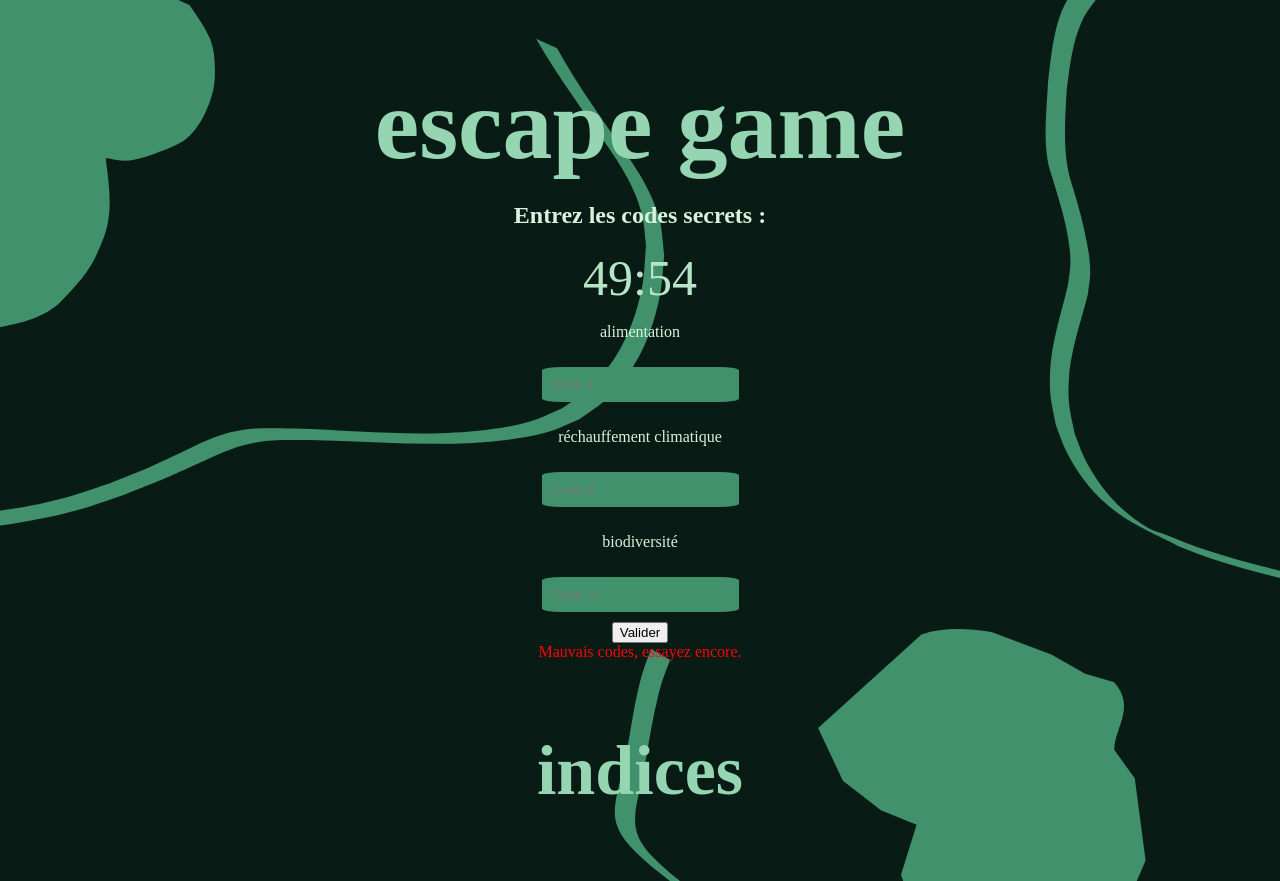
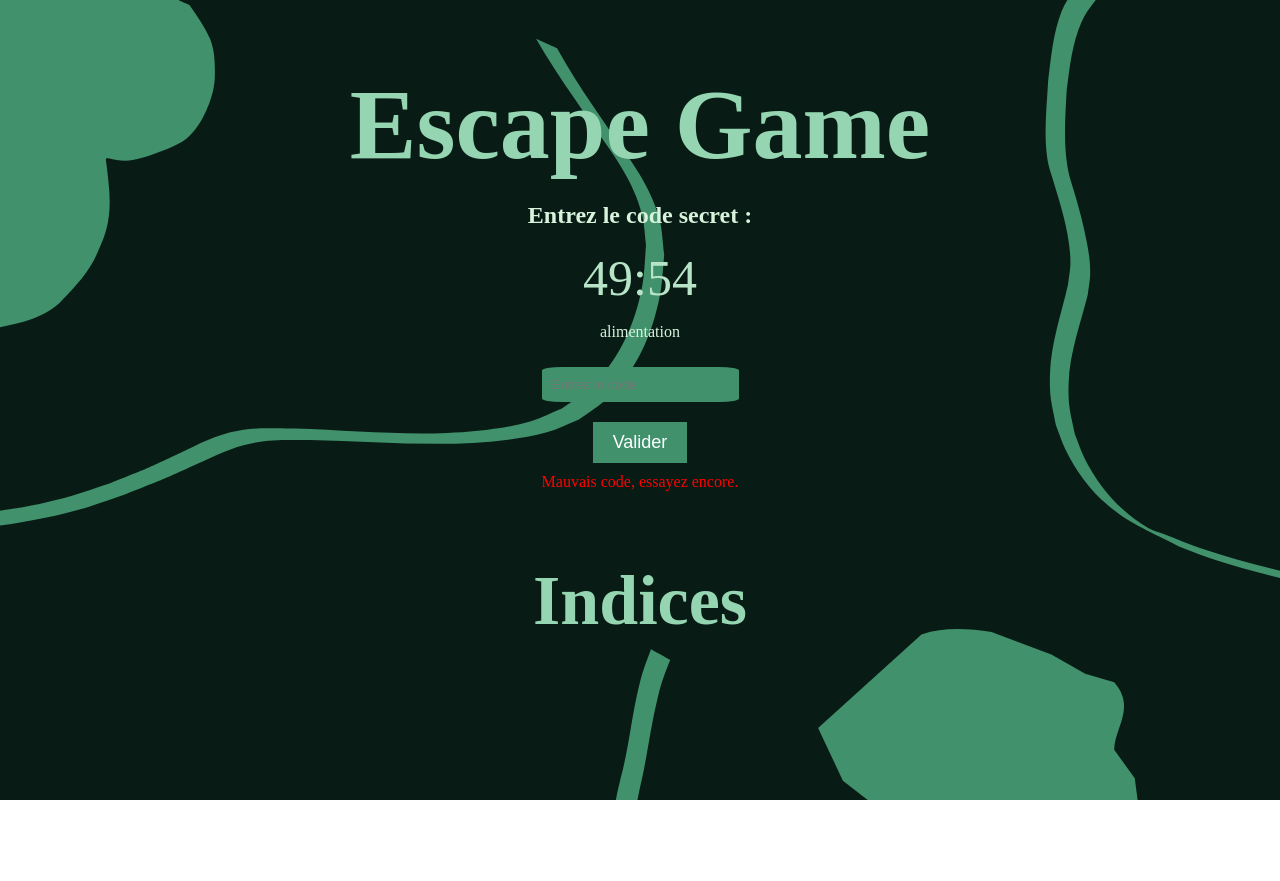
Before and after one commit to limagirare/escape-game, a plain HTML site: page ecos-delegues.html in a window 1280 px wide. Both pictures are taken after a click on the button "Valider". After the commit the page ends 800 px from the top, so only its background shows below. Drawn offline with Linux system fonts and the light colour scheme.

Commit message:
Update ecos-delegues.html

```diff
--- a/ecos-delegues.html
+++ b/ecos-delegues.html
@@ -3,7 +3,7 @@
 <head>
     <meta charset="UTF-8">
     <meta name="viewport" content="width=device-width, initial-scale=1.0">
-    <title>Escape game</title>
+    <title>Escape Game</title>
     <style>
         body {
             background-image: url("fondv2.svg");
@@ -11,6 +11,8 @@
             background-size: cover;
             color: #D8F3DC;
             text-align: center;
+            margin: 0;
+            padding: 0;
         }
         h1 {
             color: #95D5B2;
@@ -19,50 +21,64 @@
         }
         .timer {
             font-size: 50px;
-            margin-top: 0;
             color: #B7E4C7;
         }
         input {
             background-color: #40916C;
-            color: #ffffff;
+            color: white;
             border: none;
             padding: 10px;
             margin: 10px;
             border-radius: 10%;
         }
-        h3{
+        h3 {
             color: #95D5B2;
             font-size: 70px;
         }
-
+        button {
+            padding: 10px 20px;
+            font-size: 18px;
+            background-color: #40916C;
+            color: white;
+            border: none;
+            cursor: pointer;
+            margin: 10px;
+        }
     </style>
 </head>
 <body>
-    <h1>escape game</h1>
-    <h2>Entrez les codes secrets :</h2>
+    <h1>Escape Game</h1>
+    <h2>Entrez le code secret :</h2>
 
     <div class="timer" id="timer">50:00</div>
 
-    <!-- Trois champs de saisie pour les codes -->
-    <div id="codes">
-        <p>alimentation</p>
-        <input type="text" id="input1" placeholder="Code 1">
-        <p>réchauffement climatique</p>
-        <input type="text" id="input2" placeholder="Code 2">
-        <p>biodiversité</p>
-        <input type="text" id="input3" placeholder="Code 3">
+    <div id="code-container">
+        <p id="question">alimentation</p>
+        <input type="text" id="input" placeholder="Entrez le code">
     </div>
 
     <button id="validateButton">Valider</button>
 
     <div id="result"></div>
 
-    <h3>indices</h3>
+    <h3>Indices</h3>
+
+    <!-- Section pour afficher l'animation -->
+    <div id="animation-container" style="display: none;">
+        <h2>Bravo ! Maintenant, découvrez votre empreinte carbone :</h2>
+        <button id="openSiteButton">Aller au test</button>
+        <p>Notez votre empreinte carbone et entrez-la ici :</p>
+        <input type="number" id="carbonInput" placeholder="Ex: 2900">
+        <button id="submitCarbon">Valider</button>
+        <p id="finalResult"></p>
+    </div>
 
     <script>
+        let timerInterval;
+
         function startTimer(duration, display) {
             let timer = duration, minutes, seconds;
-            setInterval(function () {
+            timerInterval = setInterval(function () {
                 minutes = parseInt(timer / 60, 10);
                 seconds = parseInt(timer % 60, 10);
 
@@ -73,45 +89,75 @@
 
                 if (--timer < 0) {
                     timer = 0;
+                    clearInterval(timerInterval); // Arrêter le timer quand le temps est écoulé
                 }
             }, 1000);
         }
 
         window.onload = function () {
-            var sixtyMinutes = 50 * 60,
+            let fiftyMinutes = 50 * 60,
                 display = document.querySelector('#timer');
-            startTimer(sixtyMinutes, display);
+            startTimer(fiftyMinutes, display);
 
-            // Codes corrects
-            let code1 = "ecologie";
-            let code2 = "59420";
-            let code3 = "ours polaire";
+            let codes = [
+                { question: "alimentation", answer: "ecologie" },
+                { question: "réchauffement climatique", answer: "59420" },
+                { question: "biodiversité", answer: "ours polaire" }
+            ];
+
+            let step = 0;
+            let inputField = document.getElementById('input');
+            let questionText = document.getElementById('question');
+            let result = document.getElementById('result');
+            let animationContainer = document.getElementById('animation-container');
 
             document.getElementById('validateButton').addEventListener('click', function() {
-                let input1 = document.getElementById('input1').value;
-                let input2 = document.getElementById('input2').value;
-                let input3 = document.getElementById('input3').value;
-                let result = document.getElementById('result');
+                let userInput = inputField.value.trim();
 
-                if (input1 === code1 && input2 === code2 && input3 === code3) {
-                    result.textContent = "Tous les codes sont corrects, vous avez sauvé le monde !";
-                    result.style.color = "green";
+                if (userInput === codes[step].answer) {
+                    step++;
+
+                    if (step < codes.length) {
+                        questionText.textContent = codes[step].question;
+                        inputField.value = "";
+                    } else {
+                        result.textContent = "Tous les codes sont corrects, une dernière épreuve vius attend !";
+                        result.style.color = "green";
+
+                        // Arrêter le timer une fois les codes validés
+                        clearInterval(timerInterval);
+
+                        document.getElementById('code-container').style.display = "none";
+                        document.getElementById('validateButton').style.display = "none";
+                        animationContainer.style.display = "block";
+                    }
                 } else {
-                    result.textContent = "Mauvais codes, essayez encore.";
+                    result.textContent = "Mauvais code, essayez encore.";
                     result.style.color = "red";
+                }
+            });
+
+            document.getElementById('openSiteButton').addEventListener('click', function() {
+                window.open("https://www.oce.global/animations/CarbonFootprint-final/footprint.html", "_blank");
+            });
+
+            document.getElementById('submitCarbon').addEventListener('click', function() {
+                let carbonValue = parseFloat(document.getElementById('carbonInput').value);
+
+                if (!isNaN(carbonValue)) {
+                    if (carbonValue < 3000) {
+                        document.getElementById('finalResult').textContent = "🎉 Félicitations ! Votre empreinte est inférieure à 3000, vous avez gagné !";
+                        document.getElementById('finalResult').style.color = "green";
+                    } else {
+                        document.getElementById('finalResult').textContent = "❌ Votre empreinte est trop élevée. Réduisez-la pour gagner !";
+                        document.getElementById('finalResult').style.color = "red";
+                    }
+                } else {
+                    document.getElementById('finalResult').textContent = "Veuillez entrer un nombre valide.";
+                    document.getElementById('finalResult').style.color = "red";
                 }
             });
         };
     </script>
 </body>
 </html>
-
-<!--
-palette de couleur
-https://coolors.co/palette/d8f3dc-b7e4c7-95d5b2-74c69d-52b788-40916c-2d6a4f-1b4332-081c15
-ECF39E => titres
-4f772d => codes
-132A13 => fond
-487642 => timer
-90A955 => textes
--->
```
